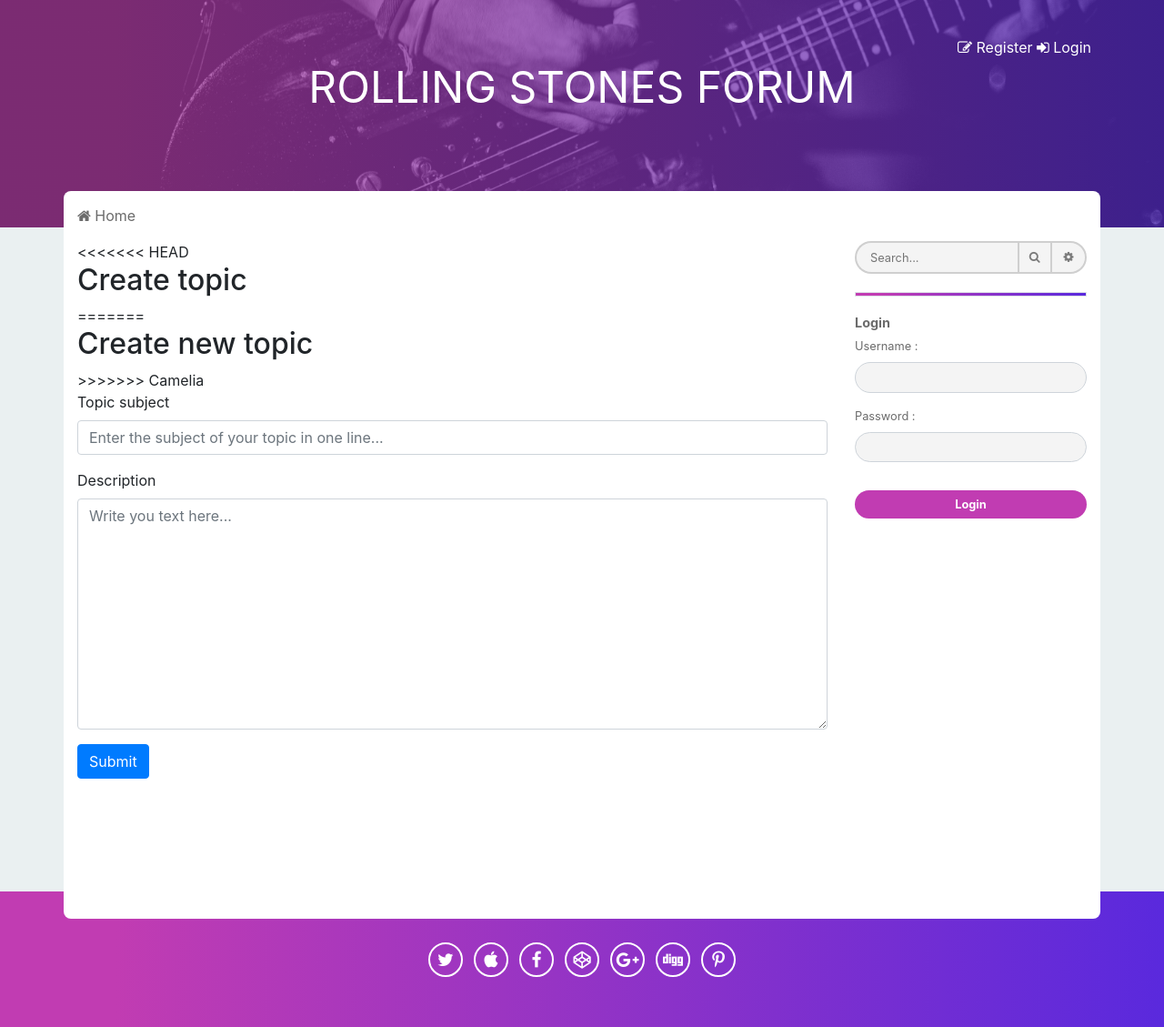
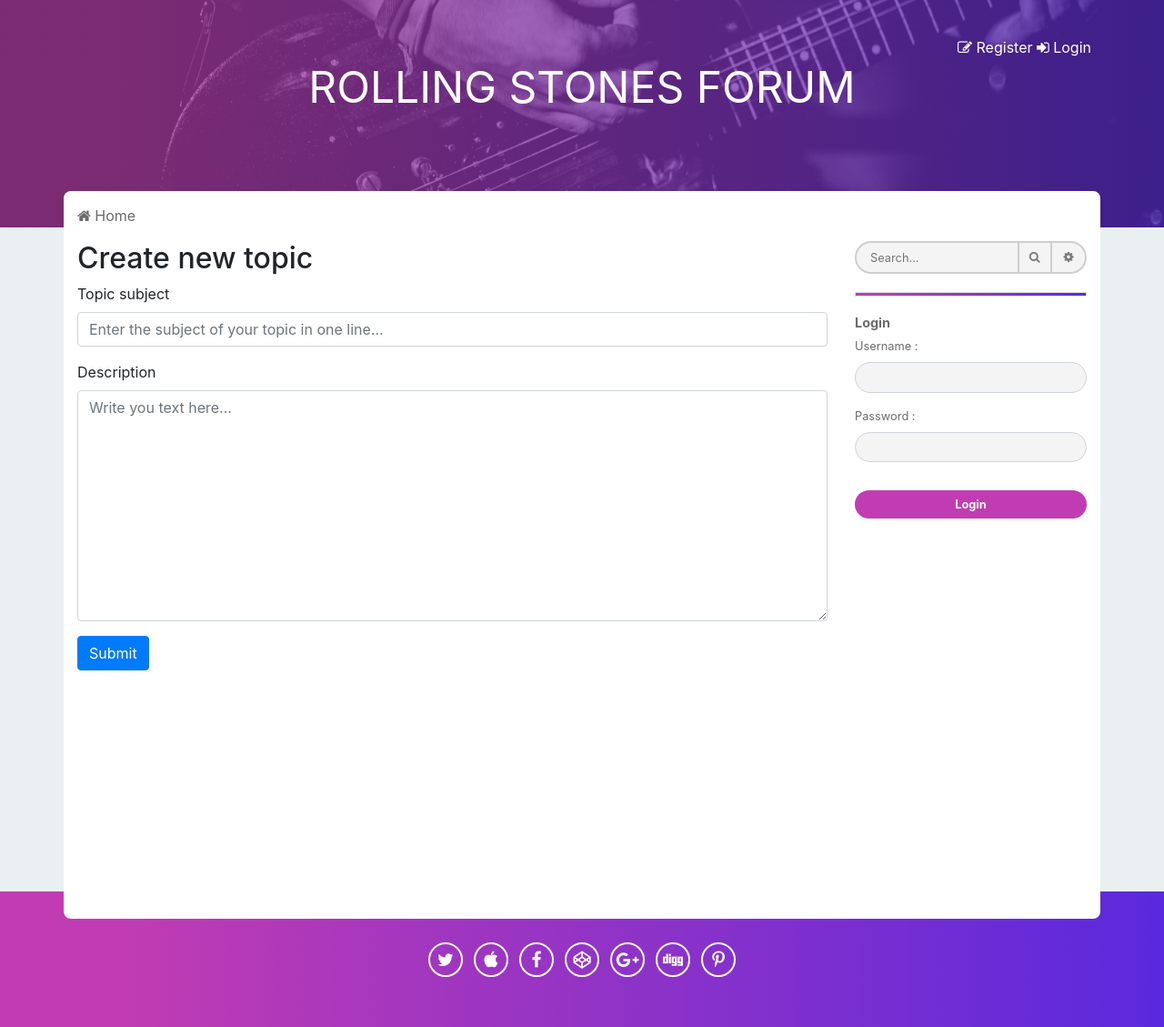
Before and after one commit to JonathanMaillard/BCBB-Forum, a PHP site: page /create_topic.php in a window 1280 px wide. Shown: the top 1129 px of the page at 91% size. Run offline with PHP 8.4, Linux system fonts and the light colour scheme.

Commit message:
last updates

```diff
--- a/create_topic.php
+++ b/create_topic.php
@@ -12,12 +12,8 @@
 
 ?>
 
-<<<<<<< HEAD
-<h2>Create topic</h2>
-=======
 
 <h2>Create new topic</h2>
->>>>>>> Camelia
 
 <form class="form" action="create_topic_script" method="POST">
 
```
